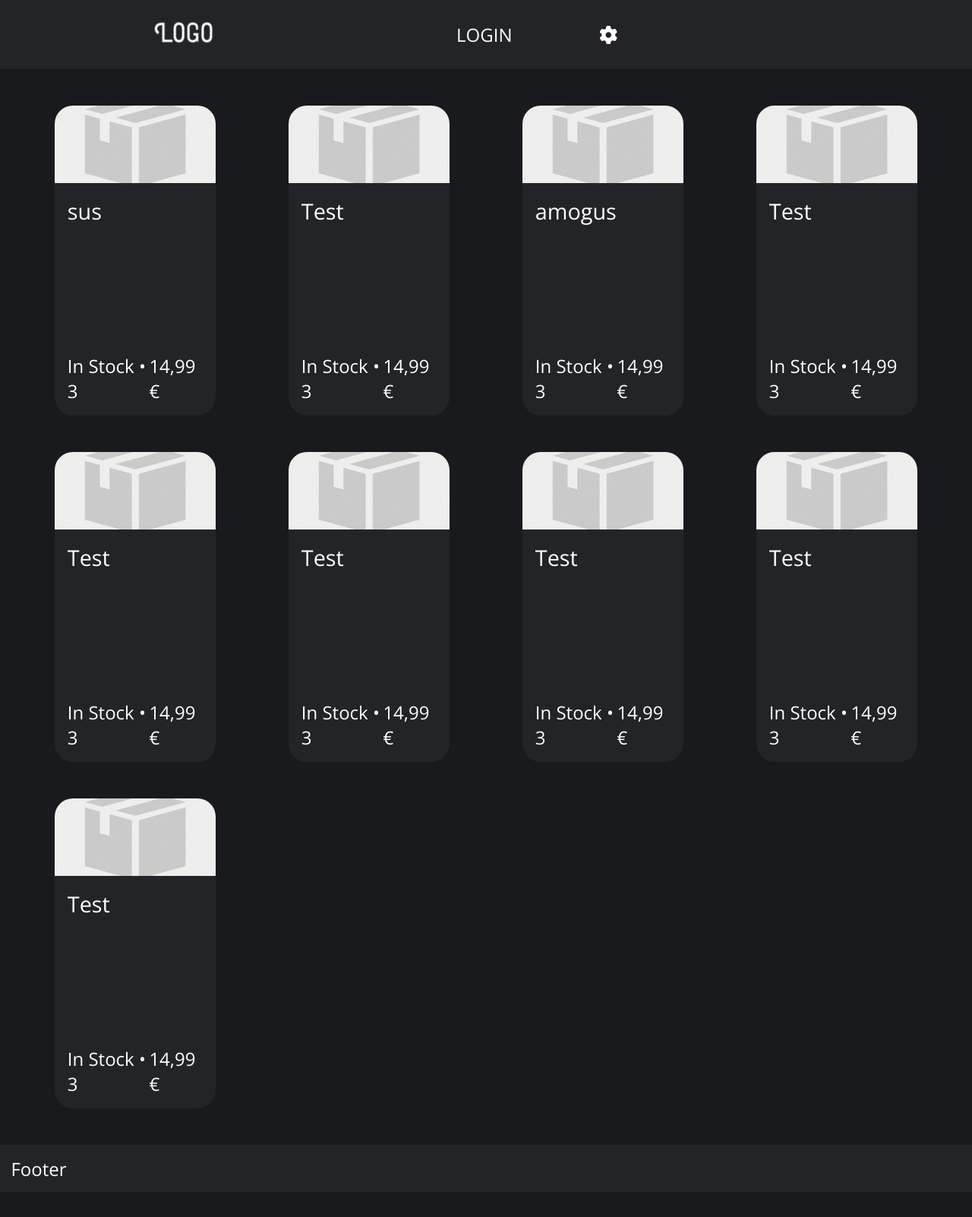
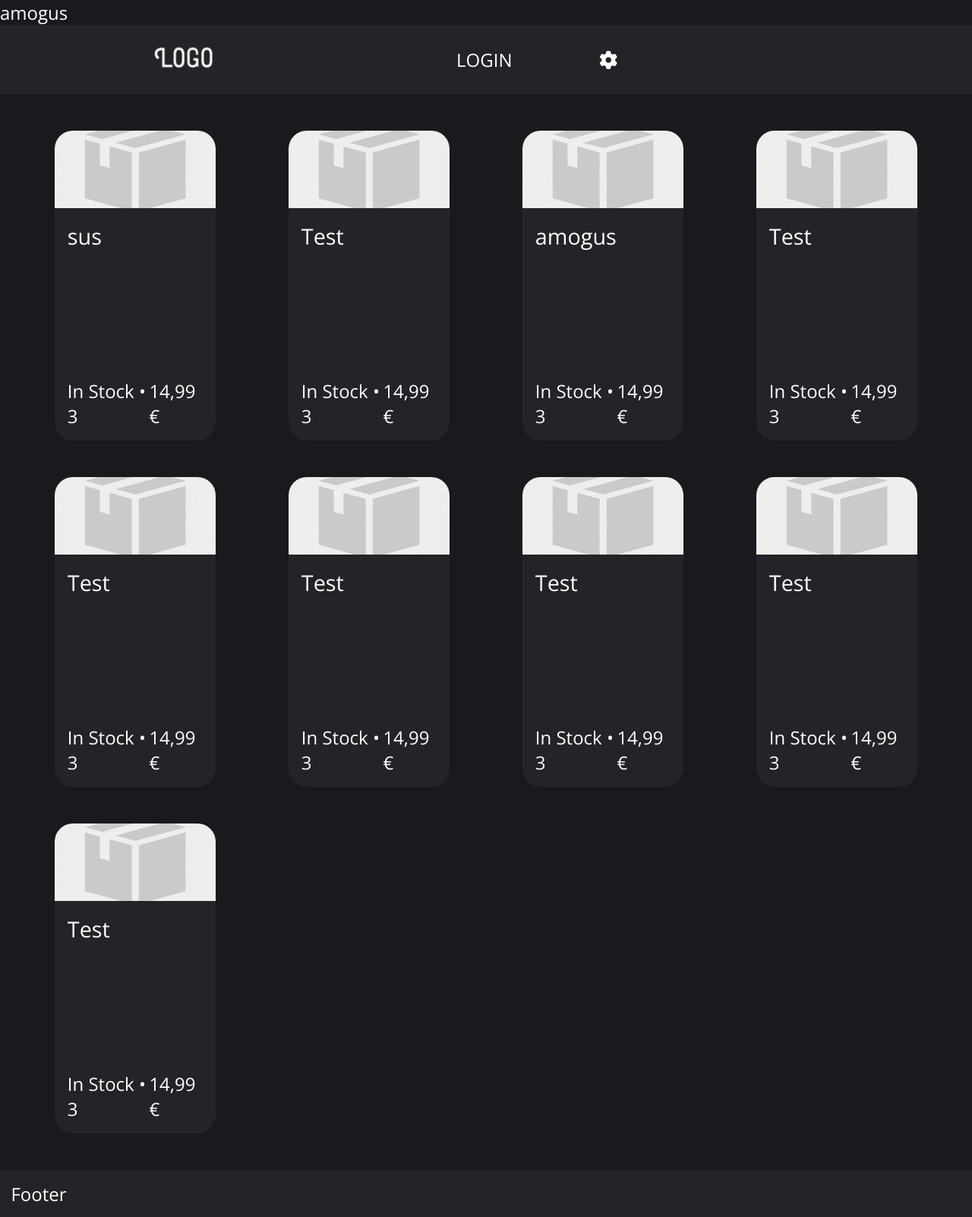
Before and after one commit to CalvinAX/SchoolShop, a PHP site: page /home.php in a window 1280 px wide. Shown: the whole page at 76% size. Before the commit the page ends 1549 px from the top, so only its background shows below. Run offline with PHP 8.4, Linux system fonts and the light colour scheme; some libraries are stand-ins or nearby versions.

Commit message:
test 8723

```diff
--- a/SchoolShop/home.php
+++ b/SchoolShop/home.php
@@ -5,7 +5,7 @@
     <meta charset="utf-8">
     <title>Online Shop</title>
     <link rel="stylesheet" href="css/style.css">
-
+    amogus
     <!-- Google Fonts-->
     <link href="https://fonts.googleapis.com/css?family=Open+Sans&display=swap" rel="stylesheet">
     <meta name="viewport" content="width=device-width, initial-scale=1.0">
```
